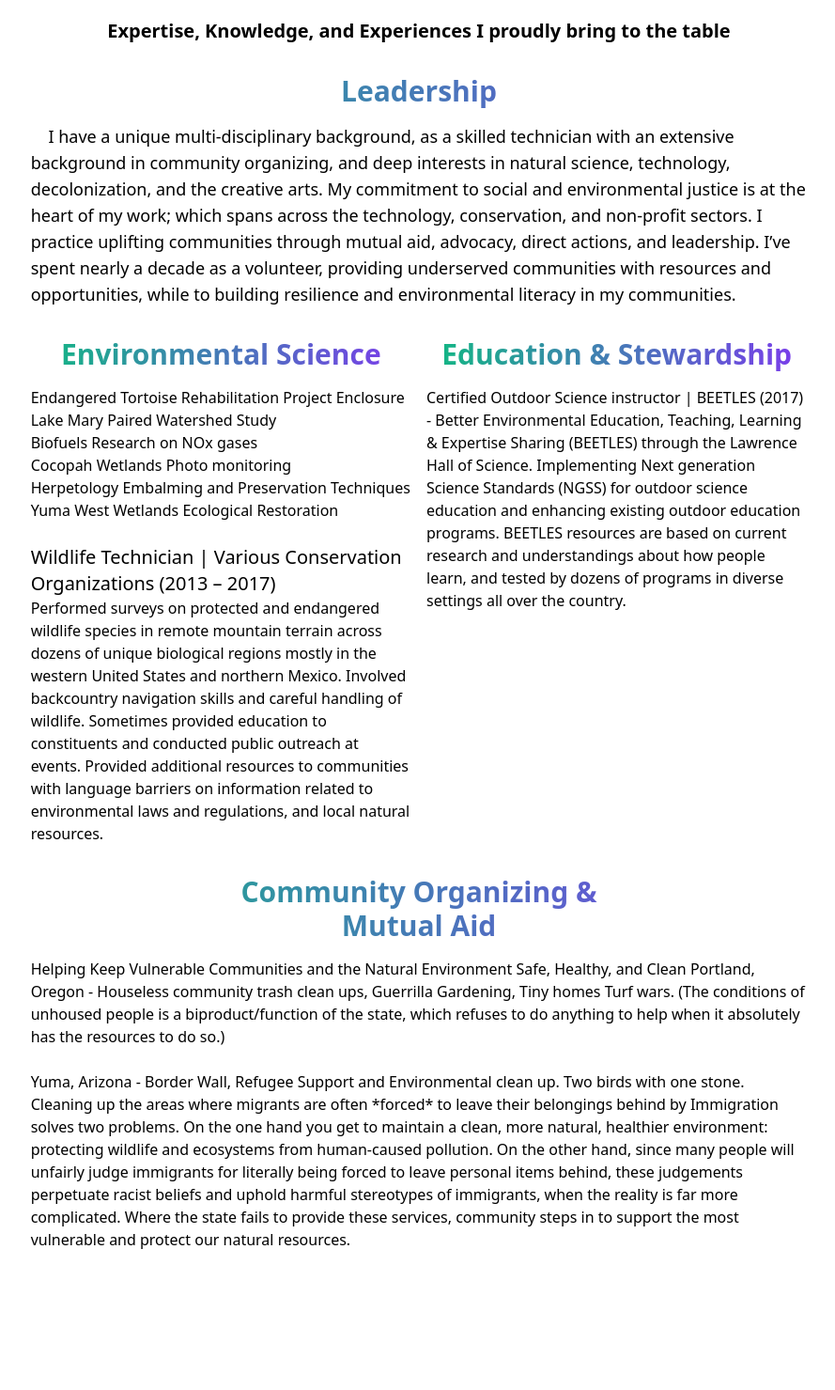
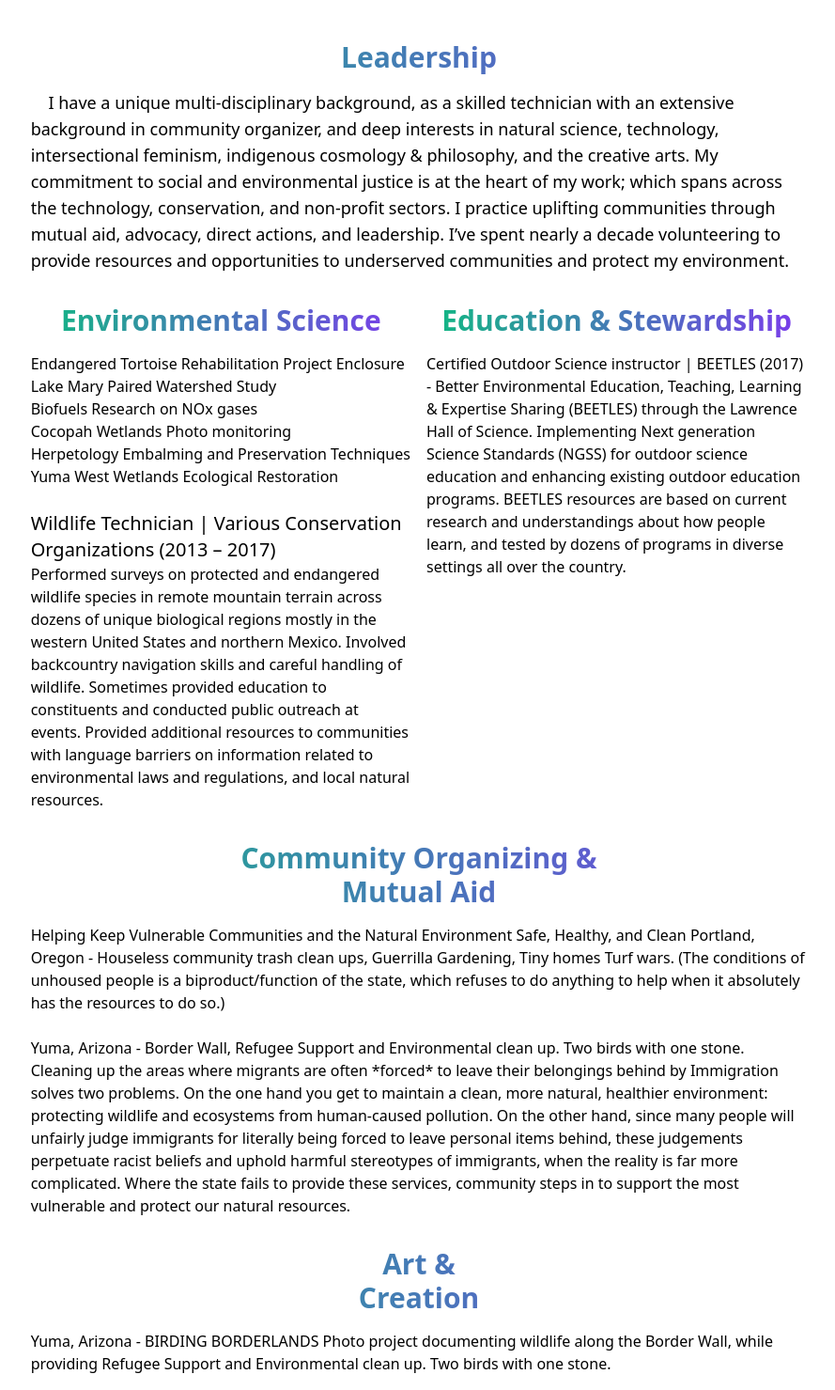
Before and after one commit to elmiche/Folio, a Gatsby site: page /projects in a window 1280 px wide. Shown: the part 53-1532 px from the top of the page at 94% size, without its empty margins (194-1083 px from the left). Before the commit the page ends 1400 px from the top, so only its background shows below. Built offline with nearby package versions, Linux system fonts and the light colour scheme; Gatsby itself is replaced by a stand-in of ours.

Commit message:
update projects

```diff
--- a/src/pages/projects.js
+++ b/src/pages/projects.js
@@ -1,3 +1,4 @@
+import { Container } from "postcss"
 import * as React from "react"
 import Layout from '../components/layout'
 
@@ -7,7 +8,8 @@ const ProjectsPage = () => {
 
 
 
-  {/* <br></br>
+  <br></br>
+  {/* <div class="container mx-auto ">
   <h2>Environmental Restoration</h2>
 
         <li> Endangered Tortoise Enclosure </li>
@@ -28,14 +30,15 @@ const ProjectsPage = () => {
       <li>Street Biter - Urban Forager's Friend</li>
       <li>Data Quality Analysis - Non-profit data clean up</li>
       <li> Tarot Night - Online tarot card spreads</li>
- */}
+    </div> */}
 
 {/* Why isn't the rounded borders working? */}
 <div class="container mx-auto p-4 lg:grid-cols-6 sm:grid-cols-1 grid grid-cols-1 gap-4 text-center">
   <div class="col-span-1 col-start-2 col-end-6 rounded-lg text-lg">
-    <h1 className="font-bold text-xl p-4">Expertise, Knowledge, and Experiences I proudly bring to the table</h1>
+    {/* <h1 className="font-bold text-xl p-4">Expertise, Knowledge, and Experiences I proudly bring to the table</h1> */}
     <p className="text-3xl p-4 font-bold bg-clip-text text-transparent bg-gradient-to-r from-green-500 to-purple-600">Leadership</p>
-    <p className="text-left p-y-4"> &nbsp; &nbsp; I have a unique multi-disciplinary background, as a skilled technician with an extensive background in community organizing, and deep interests in natural science, technology, decolonization, and the creative arts. My commitment to social and environmental justice is at the heart of my work; which spans across the technology, conservation, and non-profit sectors. I practice uplifting communities through mutual aid, advocacy, direct actions, and leadership. I’ve spent nearly a decade as a volunteer, providing underserved communities with resources and opportunities, while to building resilience and environmental literacy in my communities. </p>
+    <p className="text-left p-y-4"> &nbsp; &nbsp; I have a unique multi-disciplinary background, as a skilled technician with an extensive background in community organizer, and deep interests in natural science, technology, intersectional feminism, indigenous cosmology & philosophy, and the creative arts. My commitment to social and environmental justice is at the heart of my work; which spans across the technology, conservation, and non-profit sectors. I practice uplifting communities through mutual aid, advocacy, direct actions, and leadership. I’ve spent nearly a decade volunteering to provide resources and opportunities to underserved communities and protect my environment.
+ </p>
   </div>
   <div class="col-span-1 col-start-2 sm:grid-cols-1 col-end-4">
     <p className="text-3xl p-4 font-bold bg-clip-text text-transparent bg-gradient-to-r from-green-500 to-purple-600">Environmental Science</p>
@@ -68,6 +71,19 @@ const ProjectsPage = () => {
     Where the state fails to provide these services, community steps in to support the most vulnerable and protect our natural resources.
  </p>
   </div>
+
+  <div class="col-span-1 sm:grid-cols-1 col-start-2 col-end-6">
+    <p className="text-3xl p-4 font-bold bg-clip-text text-transparent bg-gradient-to-r from-green-500 to-purple-600"> Art & <br></br> Creation</p>
+    <p className="text-left p-y-4">
+
+
+    Yuma, Arizona - BIRDING BORDERLANDS Photo project documenting wildlife along the Border Wall, while providing Refugee Support and Environmental clean up.
+    Two birds with one stone.
+
+
+ </p>
+  </div>
+
 </div>
 
 
```
